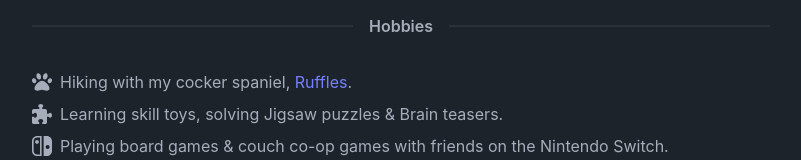
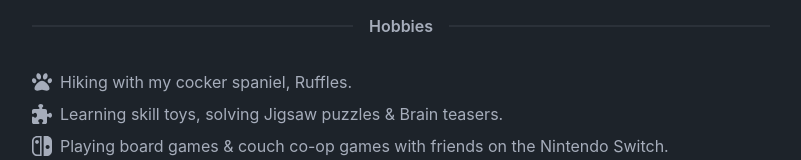
Before and after one commit to Nickslabcode/portfolio-ts, a React (Vite) app in the folder template/: page / in a window 1280 px wide. Shown: the part 1267-1427 px from the top of the page, without its empty margins (239-1040 px from the left). Built offline with nearby package versions, Linux system fonts and the light colour scheme.

Commit message:
updated home view to optimize performance

```diff
--- a/template/src/views/Home.tsx
+++ b/template/src/views/Home.tsx
@@ -1,5 +1,4 @@
 import selfMini from '../assets/self-mini.png';
-import rufflesGif from '../assets/ruffles.gif';
 import Divider from '../components/Divider.tsx';
 import Button from '../hoc/Button.tsx';
 import { BrandColor } from '../enums/BrandColor.enum.ts';
@@ -93,25 +92,7 @@ const Home = () => {
             <span>
               <FaPaw size={20} />
             </span>
-            <p>
-              Hiking with my cocker spaniel,{' '}
-              <div className="dropdown dropdown-top dropdown-left md:dropdown-hover">
-                <span className="text-primary cursor-pointer">Ruffles</span>
-                <div
-                  tabIndex={0}
-                  className="dropdown-content card card-compact text-primary-content z-[1] w-60 p-1"
-                >
-                  <div className="card-body">
-                    <img
-                      src={rufflesGif}
-                      alt="cocker spaniel eating a cherry"
-                      className="shadow-md rounded-3xl"
-                    />
-                  </div>
-                </div>
-              </div>
-              .
-            </p>
+            <div>Hiking with my cocker spaniel, Ruffles.</div>
           </li>
           <li className="flex gap-2 items-center">
             <span>
```
Also changed, not shown: 1 other file (tests, documents, lock files or other folders).
